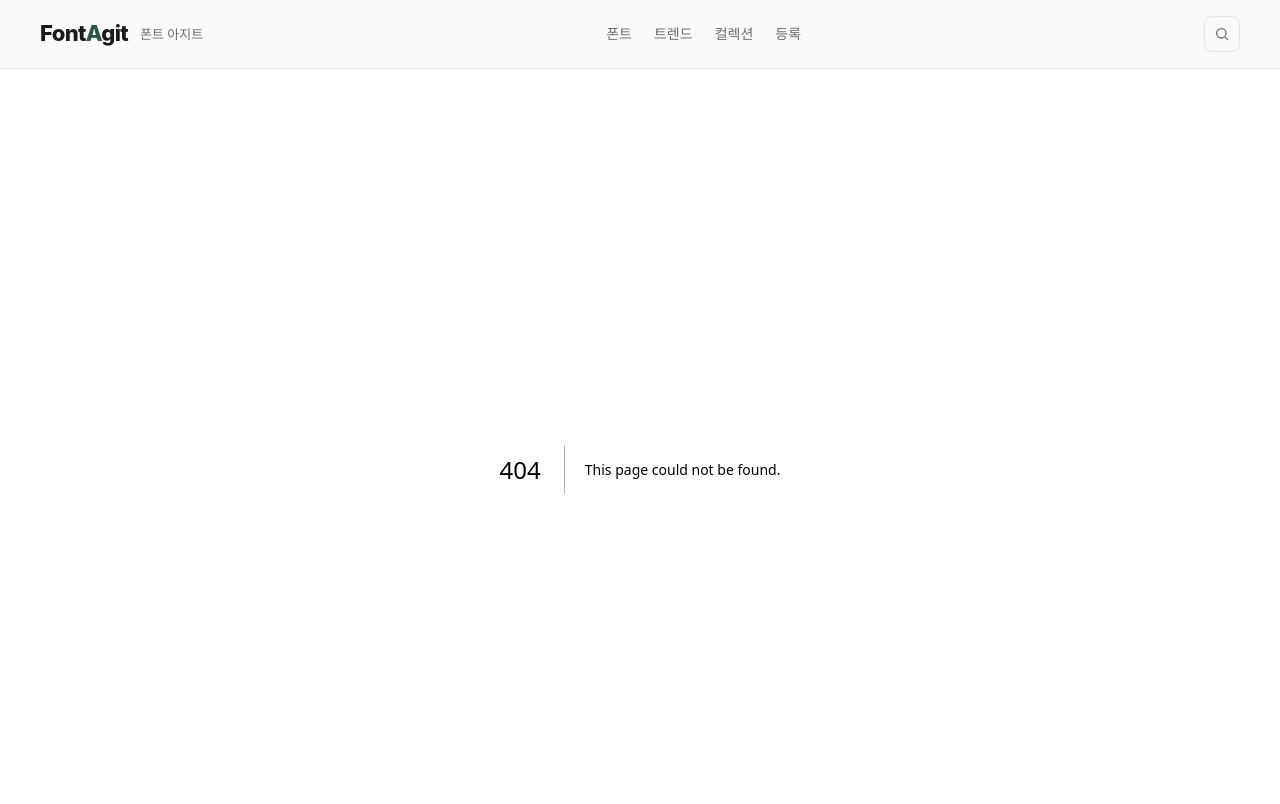
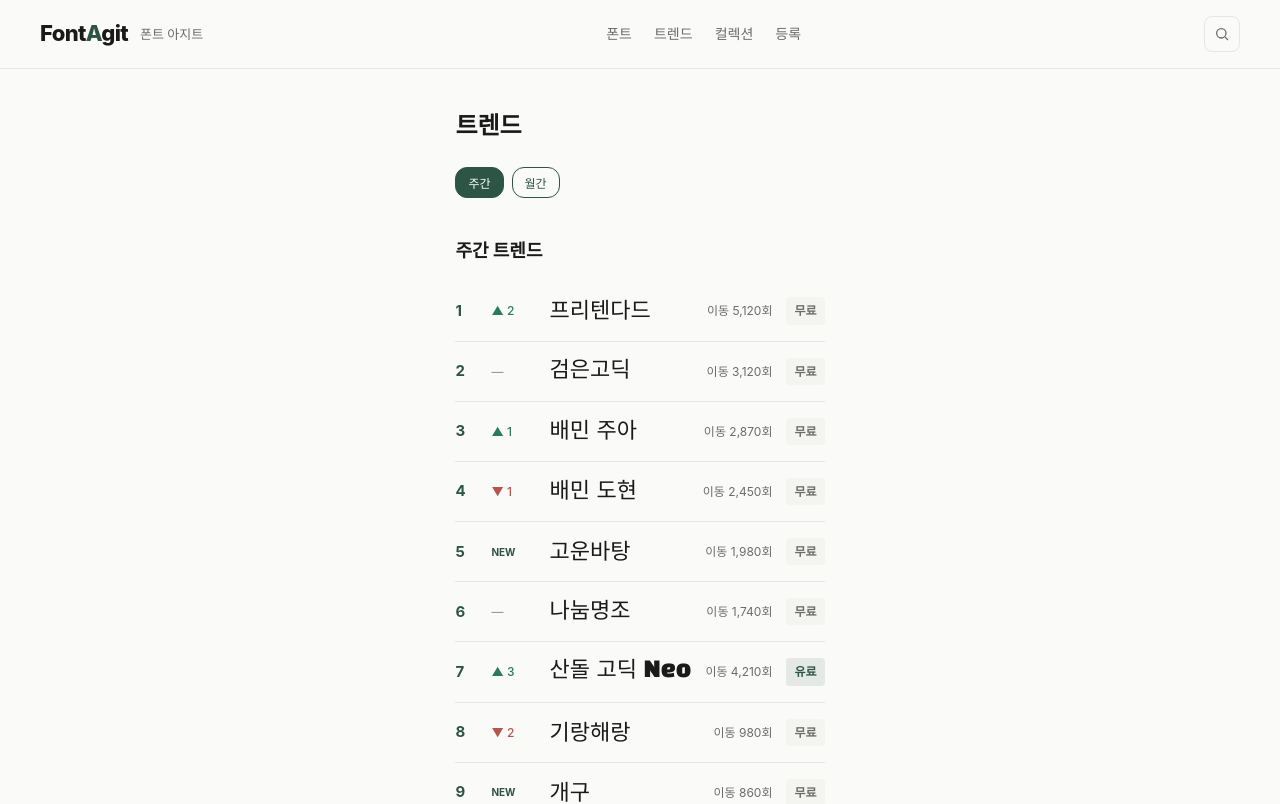
Before and after one commit to jojo3420/fontagit, a Next.js app in the folder apps/web/: page /trends in a window 1280 px wide. Before the commit this address had no page. Shown: the top 804 px of the page. Built offline with nearby package versions, Linux system fonts and the light colour scheme; a web font is replaced by a local one.

Commit message:
feat(web): trends screen + 404 page

```diff
--- /dev/null
+++ b/apps/web/app/not-found.module.css
@@ -0,0 +1,30 @@
+.main {
+  min-height: 100vh;
+  display: flex;
+  align-items: center;
+  justify-content: center;
+  padding: var(--pad-page);
+}
+
+.container {
+  text-align: center;
+  display: flex;
+  flex-direction: column;
+  gap: 16px;
+  align-items: center;
+}
+
+.h1 {
+  font-size: 72px;
+  font-weight: 700;
+  color: var(--ink);
+  margin: 0;
+  line-height: 1;
+}
+
+.message {
+  font-size: 18px;
+  color: var(--ink);
+  margin: 0;
+  line-height: 1.5;
+}
--- /dev/null
+++ b/apps/web/app/trends/page.module.css
@@ -0,0 +1,22 @@
+.main {
+  max-width: 1180px;
+  margin: 0 auto;
+  padding: var(--pad-page);
+  display: flex;
+  flex-direction: column;
+  gap: 24px;
+}
+
+.h1 {
+  font-size: 24px;
+  font-weight: 700;
+  line-height: 1.4;
+  color: var(--ink);
+  margin: 0;
+}
+
+.filters {
+  display: flex;
+  gap: 8px;
+  flex-wrap: wrap;
+}
--- /dev/null
+++ b/apps/web/app/trends/page.tsx
@@ -0,0 +1,18 @@
+import TrendTable from "@/components/TrendTable";
+import { weeklyTrends, monthlyTrends } from "@/data/trends";
+import { FilterChip } from "@/components/FilterChip";
+import styles from "./page.module.css";
+
+export default function TrendsPage() {
+  return (
+    <main className={styles.main}>
+      <h1 className={styles.h1}>트렌드</h1>
+      <div className={styles.filters}>
+        <FilterChip active>주간</FilterChip>
+        <FilterChip>월간</FilterChip>
+      </div>
+      <TrendTable title="주간 트렌드" items={weeklyTrends} />
+      <TrendTable title="월간 트렌드" items={monthlyTrends} />
+    </main>
+  );
+}
```
Also changed, not shown: apps/web/app/not-found.tsx (added, +14 -0 lines).
